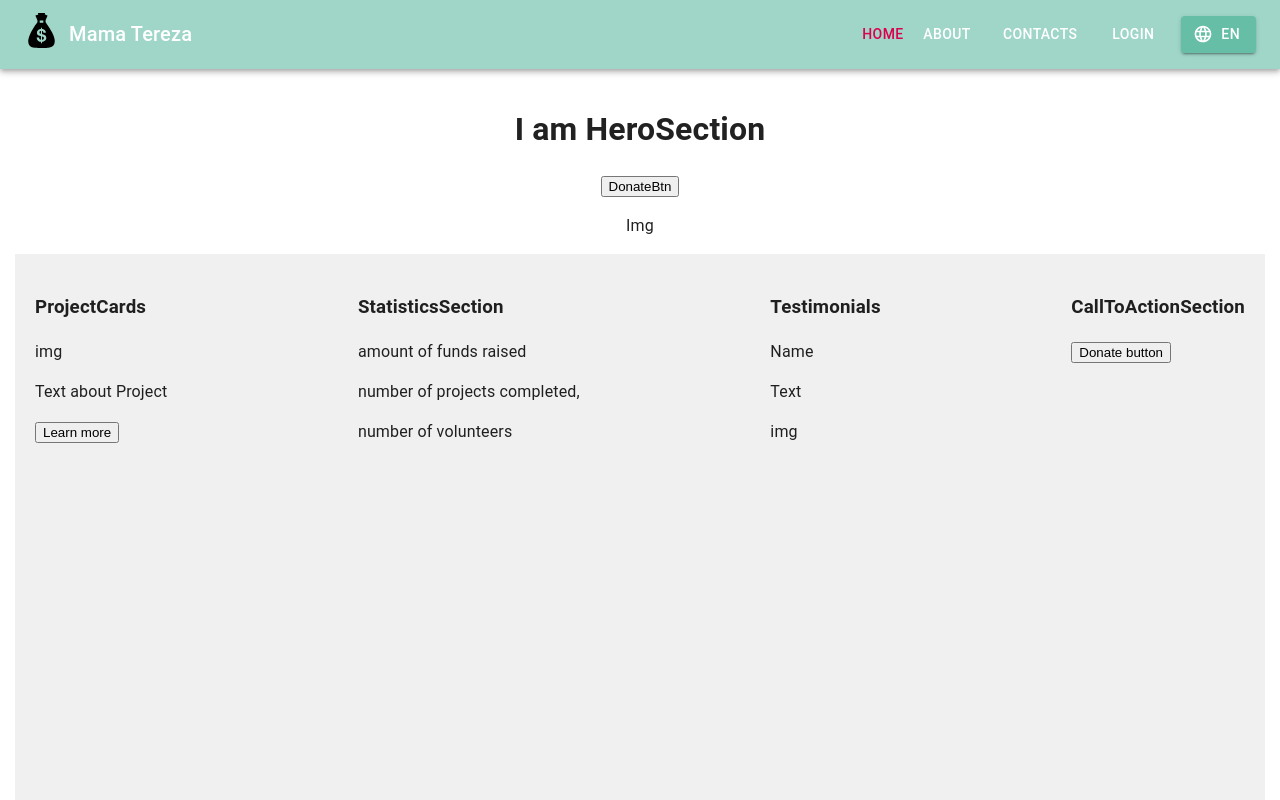
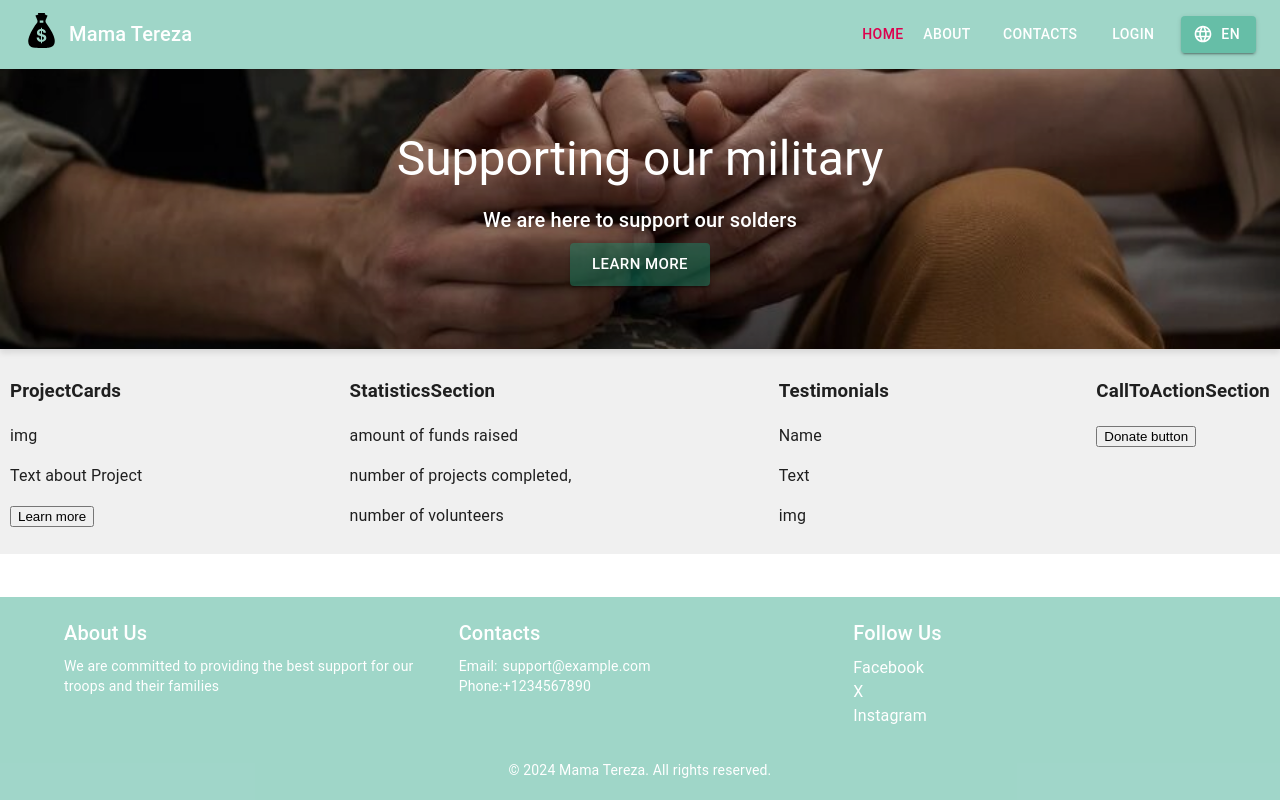
Before and after one commit to KaterynaLutska/MamaTereza, a React (Vite) app: page / in a window 1280 px wide. Shown: the top 800 px of the page. Built offline with nearby package versions, Linux system fonts and the light colour scheme.

Commit message:
added style

```diff
--- a/src/App.css
+++ b/src/App.css
@@ -1,6 +1,11 @@
 #root {
   max-width: 1280px;
   margin: 0 auto;
+}
+
+html,
+body {
+  overflow-x: hidden;
 }
 
 .container {
--- a/src/containers/BasePage/index.tsx
+++ b/src/containers/BasePage/index.tsx
@@ -16,9 +16,9 @@ const BasePage: FC = () => {
       }}
     >
       <Header />
-      <div className="container">
-        <RoutesPath />
-      </div>
+
+      <RoutesPath />
+
       <Footer />
     </Box>
   );
--- a/src/containers/HomePage/index.tsx
+++ b/src/containers/HomePage/index.tsx
@@ -5,26 +5,30 @@ import FeaturedSection from "@/sections/HomeSections/FeaturedSection";
 import HeroSection from "@/sections/HomeSections/HeroSection";
 import StatisticsSection from "@/sections/HomeSections/StatisticsSection";
 import TestimonialsSection from "@/sections/HomeSections/TestimonialsSection";
+import theme from "@/theme/theme";
+import { useMediaQuery } from "@mui/material";
+import { Box } from "@mui/system";
 
 const HomePage: FC = () => {
+  const isMobile = useMediaQuery(theme.breakpoints.down("md"));
+
   const containerStyle = {
     display: "flex",
+    padding: "10px",
     justifyContent: "space-between",
     alignItems: "flex-start",
-    height: "100vh",
     backgroundColor: "#f0f0f0",
-    padding: "20px",
   };
 
   return (
     <div>
       <HeroSection />
-      <div style={containerStyle}>
+      <Box flexDirection={isMobile ? "column" : "row"} style={containerStyle}>
         <FeaturedSection />
         <StatisticsSection />
         <TestimonialsSection />
         <CallToActionSection />
-      </div>
+      </Box>
     </div>
   );
 };
--- a/src/i18n/locales/en.json
+++ b/src/i18n/locales/en.json
@@ -22,5 +22,10 @@
     "X": "X",
     "INSTAGRAM": "Instagram",
     "RIGHTS": "Mama Tereza. All rights reserved."
+  },
+  "HERO": {
+    "TITLE": "Supporting our military",
+    "TEXT": "We are here to support our solders",
+    "LEARN_MORE": "Learn more"
   }
 }
--- a/src/i18n/locales/ua.json
+++ b/src/i18n/locales/ua.json
@@ -22,5 +22,10 @@
     "X": "X",
     "INSTAGRAM": "Instagram",
     "RIGHTS": "Мама Тереза. Всі права захищені"
+  },
+  "HERO": {
+    "TITLE": "Підтримка військових",
+    "TEXT": "Ми тут, щоб підтримати наших солдатів",
+    "LEARN_MORE": "Дізнатись більше"
   }
 }
--- a/src/sections/HomeSections/HeroSection.tsx
+++ b/src/sections/HomeSections/HeroSection.tsx
@@ -1,14 +1,57 @@
-const HeroSection = () => {
-  const containerStyle: React.CSSProperties = {
-    textAlign: "center",
-  };
+import React from "react";
+import { useTranslation } from "react-i18next";
 
+import { Box, Button, Typography } from "@mui/material";
+import { useTheme } from "@mui/material/styles";
+
+import heroImg from "../../img/hero.jpg";
+
+const HeroSection: React.FC = () => {
+  const theme = useTheme();
+  const { t } = useTranslation();
   return (
-    <div style={containerStyle}>
-      <h1>I am HeroSection</h1>
-      <button>DonateBtn</button>
-      <p>Img</p>
-    </div>
+    <>
+      <Box
+        display="flex"
+        justifyContent="center"
+        alignItems="center"
+        minHeight="35vh"
+        textAlign="center"
+        sx={{
+          backgroundImage: `url(${heroImg})`,
+          backgroundSize: "cover",
+          backgroundPosition: "center",
+          color: "white",
+          padding: "2rem",
+          boxShadow: "0 4px 6px rgba(0,0,0,0.1)",
+          position: "relative",
+          overflow: "hidden",
+        }}
+      >
+        <Box
+          sx={{
+            position: "absolute",
+            top: 0,
+            left: 0,
+            right: 0,
+            bottom: 0,
+            backgroundColor: "rgba(0, 0, 0, 0.2)",
+            zIndex: 1,
+          }}
+        />
+        <Box sx={{ position: "relative", zIndex: 2 }}>
+          <Typography variant="h3" component="h1" gutterBottom>
+            {t("HERO.TITLE")}
+          </Typography>
+          <Typography variant="h6" component="p" gutterBottom>
+            {t("HERO.TEXT")}
+          </Typography>
+          <Button variant="contained" color="primary" size="large">
+            {t("HERO.LEARN_MORE")}
+          </Button>
+        </Box>
+      </Box>
+    </>
   );
 };
 
```
Also changed, not shown: src/img/hero.jpg (added).
